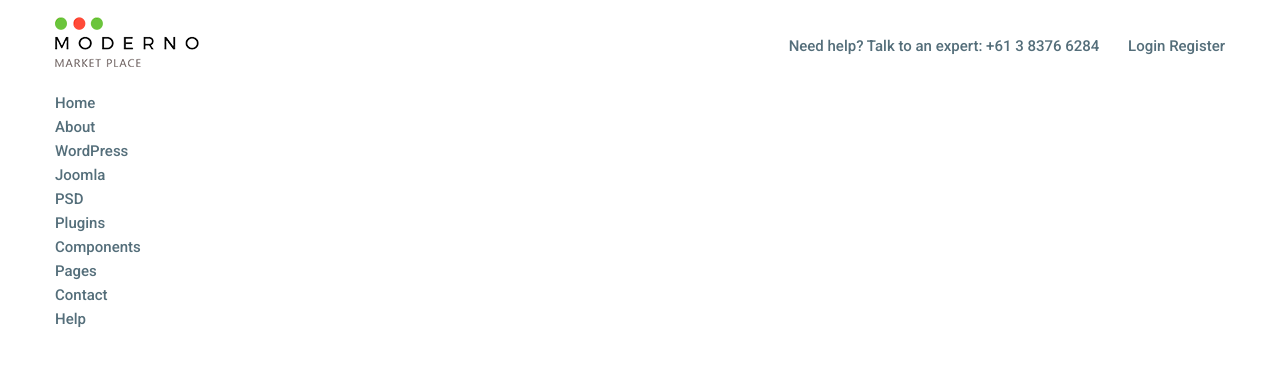
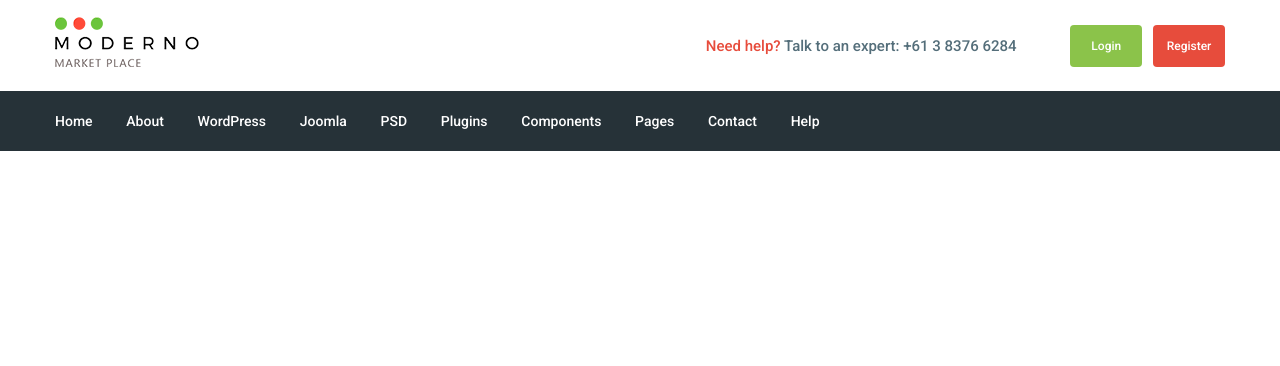
Before and after one commit to shadowfieng/moderno, a website: page app/index.html in a window 1280 px wide. Drawn offline with nearby package versions, Linux system fonts and the light colour scheme; files that its build step writes are made by us from their sources.

Commit message:
header done

```diff
--- a/app/index.html
+++ b/app/index.html
@@ -30,8 +30,8 @@
                     </div>
                     <div class="header__box">
                         <a class="busket" href="#"></a>
-                        <a class="header__btn" href="#">Login</a>
-                        <a class="header__btn" href="#">Register</a>
+                        <a class="header__btn header__btn-login" href="#">Login</a>
+                        <a class="header__btn header__btn-register" href="#">Register</a>
                     </div>
                 </div>
             </div>
--- a/app/scss/_global.scss
+++ b/app/scss/_global.scss
@@ -7,27 +7,24 @@ html {
 *::after {
     box-sizing: inherit;
 }
-
 a {
     display: inline-block;
     text-decoration: none;
-    color: $color-text;
+    color: $text;
 }
-
 ul,
 li {
     margin: 0;
     padding: 0;
     list-style: none;
 }
-
 body {
     font-family: 'Roboto', sans-serif;
+    font-weight: 400;
     font-size: 15px;
     line-height: 24px;
-    color: $color-text;
+    color: $text;
 }
-
 .container {
     max-width: 1200px;
     margin: 0 auto;
--- a/app/scss/_vars.scss
+++ b/app/scss/_vars.scss
@@ -1 +1,4 @@
-$color-text: #546e7a;
+$text: #546e7a;
+$red: #e74c3c;
+$green: #8bc34a;
+$bg: #263238;
--- a/app/scss/style.scss
+++ b/app/scss/style.scss
@@ -7,8 +7,46 @@
     height: 91px;
     align-items: center;
 }
-
 .header__text {
     margin-left: auto;
-    margin-right: 25px;
+    margin-right: 50px;
+    span {
+        color:$red;
+    }
 }
+.header__btn {
+    padding: 9px;
+    width: 72px;
+    border-radius: 4px;
+    text-align: center;
+    color: #fff;
+    font-size: 12px;
+}
+.header__btn-login{
+    background-color: $green;
+}
+.header__btn-register{
+    background-color: $red;
+    margin-left: 7px;
+}
+.header__menu{
+    background-color: $bg;
+}
+.menu {
+    display: flex;
+    align-items: center;
+    height: 60px;
+
+}
+.menu__list {
+    li{
+        display: inline-block;
+        & + li {
+            margin-left: 30px;
+        }
+    }
+    a{
+        color: #fff;
+        font-size: 14px;
+    }
+}
--- a/package.json
+++ b/package.json
@@ -10,7 +10,7 @@
     "license": "ISC",
     "devDependencies": {
         "browser-sync": "^2.26.7",
-        "cssmin": "^0.4.3",
+        "gulp-cssmin": "^0.2.0",
         "gulp": "^4.0.2",
         "gulp-autoprefixer": "^7.0.1",
         "gulp-concat": "^2.6.1",
```
Also changed, not shown: 1 other file.
